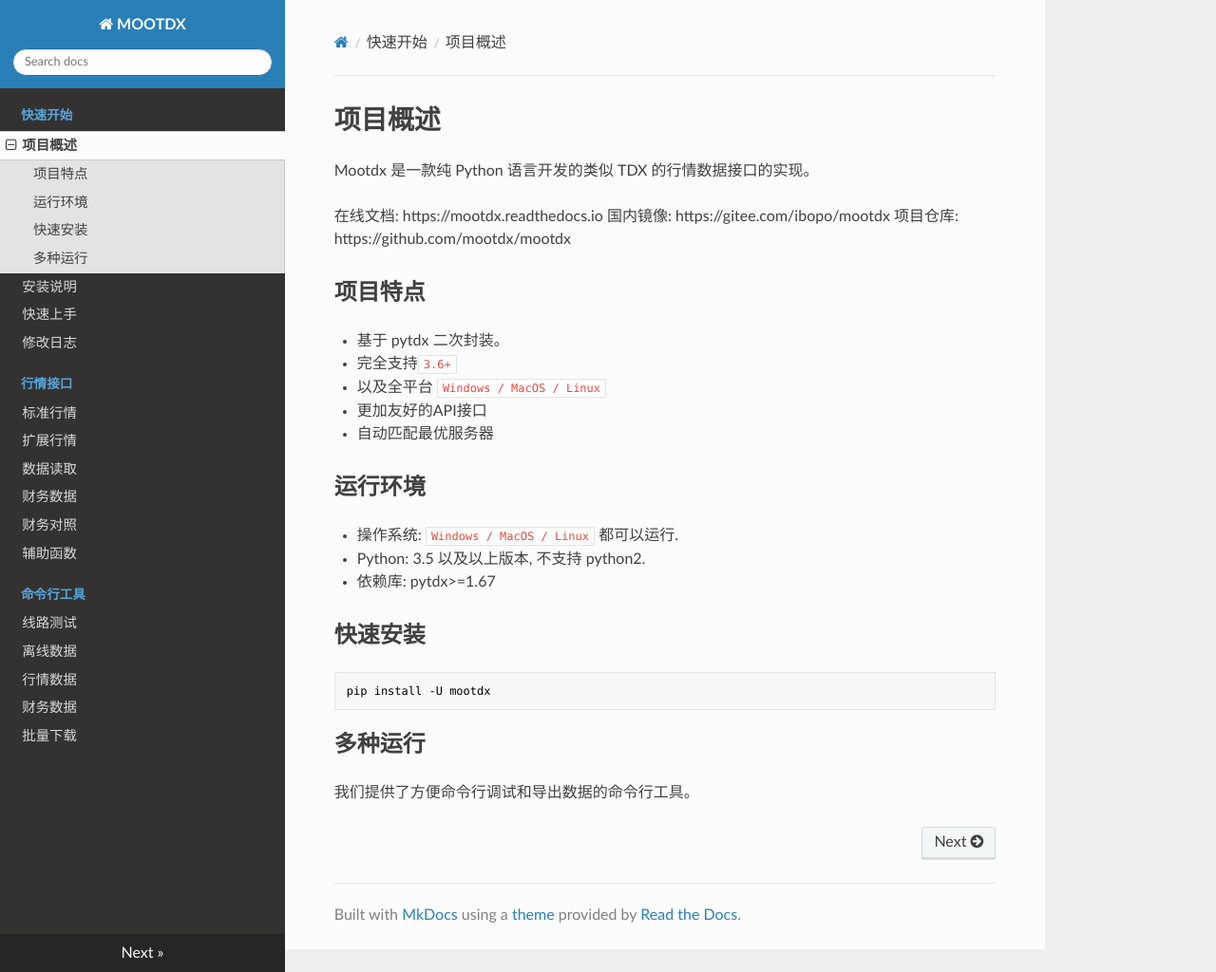
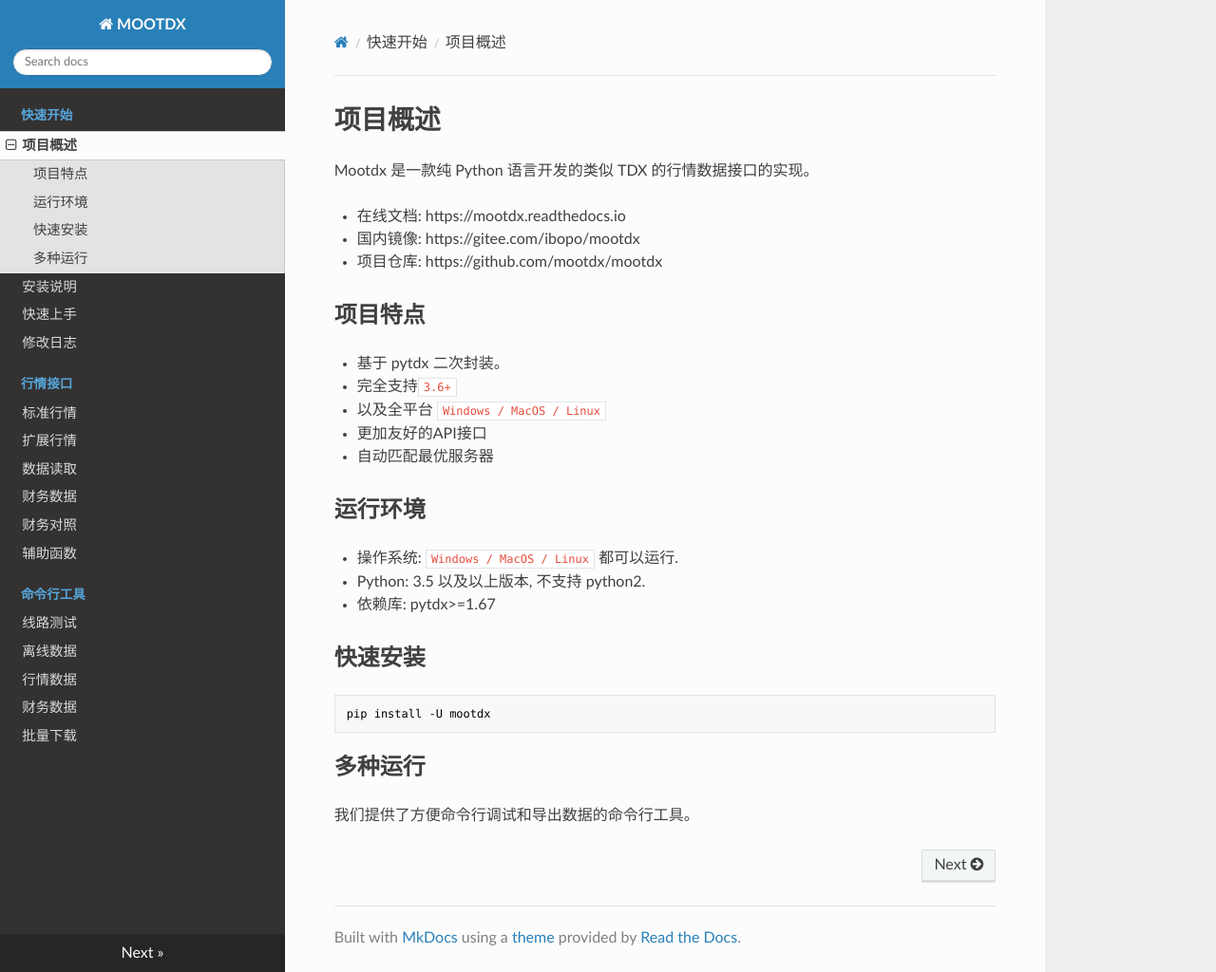
Before and after one commit to mootdx/mootdx, an MkDocs documentation site: the page built from docs/index.md, in a window 1280 px wide and 1024 px high. Shown: the whole window at 95% size. Built offline with MkDocs 1.6.1, drawn with Linux system fonts in a browser that asks for light colours; nearby versions of some CDN libraries; old or Windows-style settings are respelled for this version of MkDocs.

Commit message:
update docs

```diff
--- a/docs/index.md
+++ b/docs/index.md
@@ -2,9 +2,9 @@
 
 Mootdx 是一款纯 Python 语言开发的类似 TDX 的行情数据接口的实现。
 
-在线文档: https://mootdx.readthedocs.io
-国内镜像: https://gitee.com/ibopo/mootdx
-项目仓库: https://github.com/mootdx/mootdx
+- 在线文档: https://mootdx.readthedocs.io
+- 国内镜像: https://gitee.com/ibopo/mootdx
+- 项目仓库: https://github.com/mootdx/mootdx
 
 ## 项目特点
 
```
